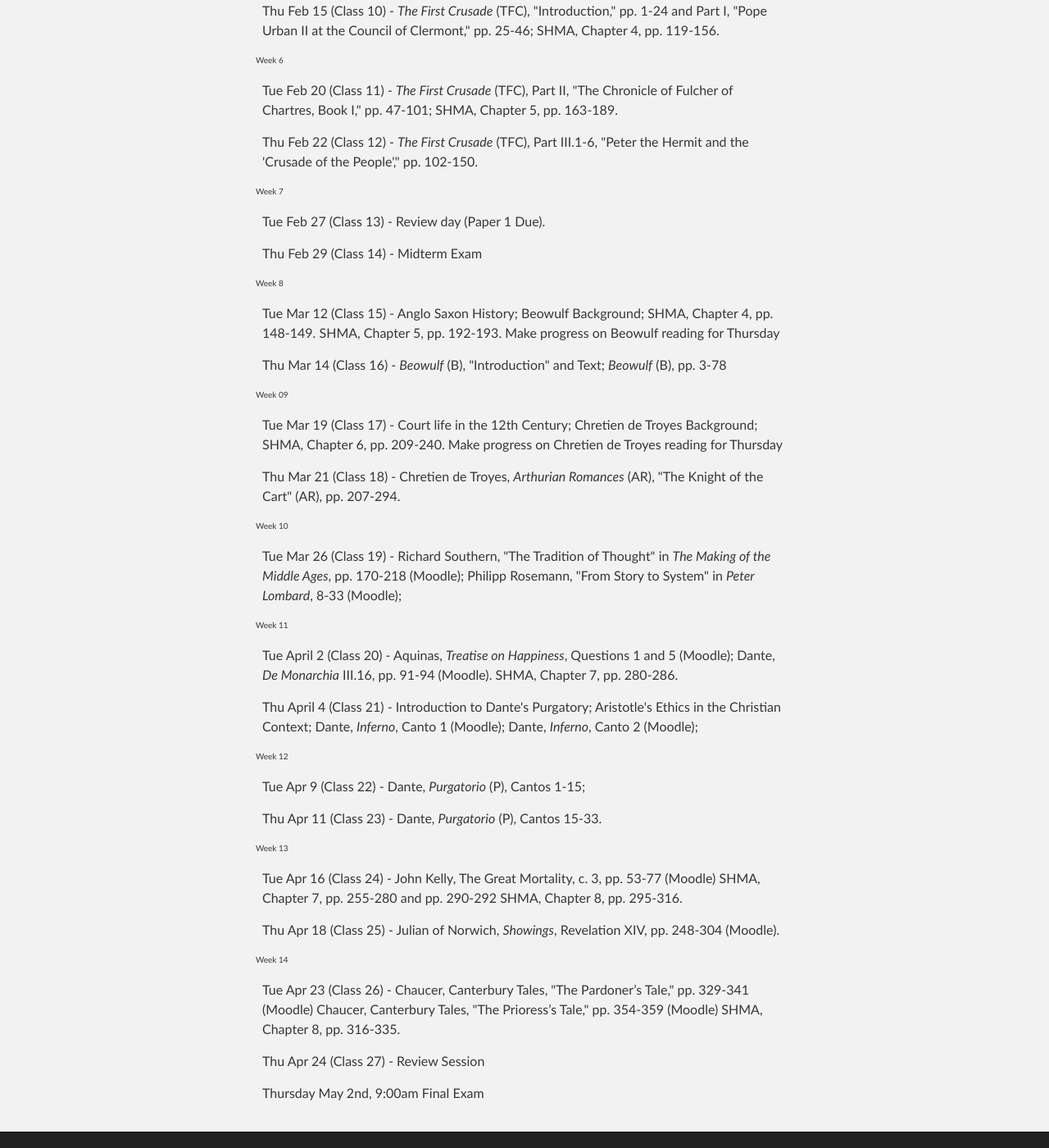
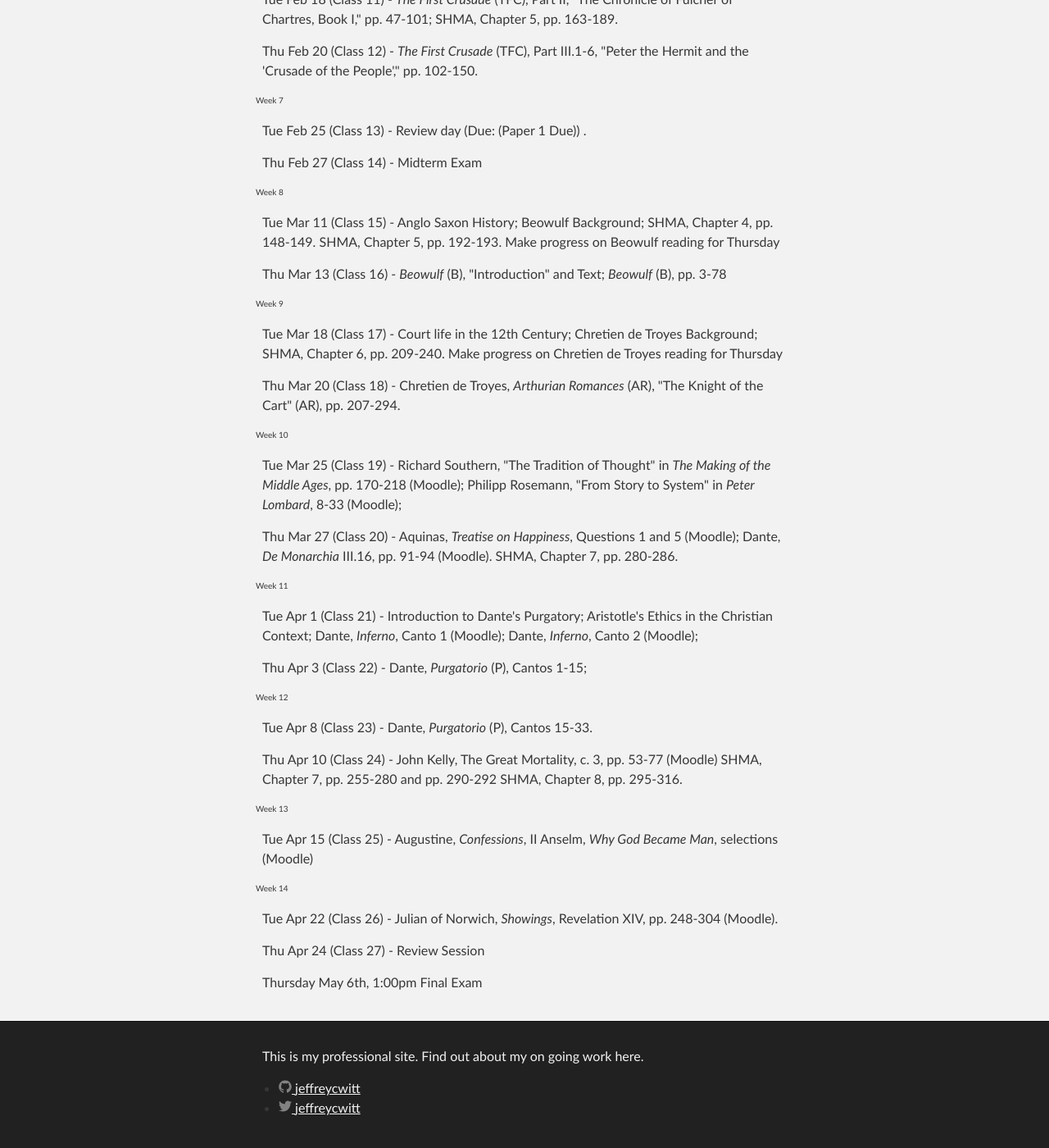
Before and after one commit to jeffreycwitt/jeffreycwitt.github.io, a Jekyll site: the page built from teaching/MedievalWorld.html, in a window 1280 px wide and 1400 px high, scrolled down 5359 px. Shown: the whole window at 82% size. Built offline with Jekyll 4.4.1, drawn with Linux system fonts in a browser that asks for light colours; some of the changed text lies outside the part shown.

Commit message:
syllabus update

```diff
--- a/teaching/MedievalWorld.html
+++ b/teaching/MedievalWorld.html
@@ -30,7 +30,7 @@ title:  Medieval World
 
          <p>Philosophy Department 050M </p>
 
-         <p>Office Hours: By Appointment Tues: 1pm-3pm; Wed: 1pm-3pm; Thurs: 1pm-3pm</p>
+         <p>Office Hours: By Appointment Tues: 12:30pm-4pm; Thurs: 12:30pm-2pm; 3-4pm</p>
          </div>
 
       <div id="coursedescription">
@@ -78,7 +78,6 @@ title:  Medieval World
 
          <p>Rosenwein, <em>A Short History of the Middle Ages</em> (SHMA), 6th ed. (Toronto: University of Toronto Press, 2023)</p>
 
-         <p>Augustine, <em>The City of God</em> (COG), trans. Marcus Dods (New York: The Modern Library, 1993) </p>
 
          <p><em>Rule of St. Benedict</em> (RSB) (Collegeville, MN: Liturgical Press, 1982) </p>
 
@@ -161,18 +160,16 @@ title:  Medieval World
                because I know everyone has busy weeks, I will grant you 2 participation passes prior
                to the mid-term
                and 2 participation passes prior to our final.
-               I participation score will be recorded in the grade book at the midterm and at the
+               A participation score will be recorded in the grade book at the midterm and at the
                end of the semester
                and will represent an cumulative average of your overall participation.
                </p>
 
             <p>
-               <em style="font-weight: bold; text-decoration: none;">Plenary and Messina Reflection (2.5%):</em>
+               <em style="font-weight: bold; text-decoration: none;">Plenary Reflections (2.5%):</em>
                We will have plenary lectures through the semester. Using our annotation tool,
                I will ask you to respond to posted prompts or discussion questions for 8 out of approximately
                12 plenary lectures.
-               Likewise, as part of Messina, we may occasionally have Messina events or lectures
-               that we ask you to respond to in a similar way.
                </p>
 
             <p>
@@ -348,13 +345,13 @@ title:  Medieval World
 
             Week 3</p>
          <p>
-            Tue Jan 30 (Class 5) -
+            Tue Jan 28 (Class 5) -
             Isabelle Cochelin, "When the Monks were the Book" in <em>The Medieval Bible as a Way of Life</em> ed. Susan Boyton and Diane Reilly, pp. 61-83 (Moodle);
             Joseph Lynch, "Monastic Life: The Twelfth Century" in <em>The Medieval Church: A Brief History</em>, pp. 197-215 (Moodle).
             </p>
 
          <p>
-            Thu Feb 1 (Class 6) -
+            Thu Jan 30 (Class 6) -
             "The Siege of Constantinople: Easter Chronicle", pp. 55-59 (Moodle);
             "The Quinisext Council", pp. 60-62 (Moodle);
             "The iconoclastic argument: The  Synod of 754", pp. 62-66 (Moodle);
@@ -390,7 +387,7 @@ title:  Medieval World
             </p>
 
          <p>
-            Thu Feb 15 (Class 10) -
+            Thu Feb 13 (Class 10) -
             <em>The First Crusade</em> (TFC), "Introduction," pp. 1-24 and Part I, "Pope Urban II at the Council of Clermont,"
             pp. 25-46;
             SHMA, Chapter 4, pp. 119-156.
@@ -414,14 +411,16 @@ title:  Medieval World
 
             Week 7</p>
          <p>
-            Tue Feb 27 (Class 13) -
+            Tue Feb 25 (Class 13) -
             Review day
 
-            (Paper 1 Due).
+
+            (Due: (Paper 1 Due))
+            .
             </p>
 
          <p>
-            Thu Feb 29 (Class 14) -
+            Thu Feb 27 (Class 14) -
             Midterm Exam
             </p>
 
@@ -430,8 +429,7 @@ title:  Medieval World
 
             Week 8</p>
          <p>
-            Tue Mar 12 (Class 15) -
-
+            Tue Mar 11 (Class 15) -
             Anglo Saxon History; Beowulf Background;
             SHMA, Chapter 4, pp. 148-149.
             SHMA, Chapter 5, pp. 192-193.
@@ -439,17 +437,17 @@ title:  Medieval World
             </p>
 
          <p>
-            Thu Mar 14  (Class 16) -
+            Thu Mar 13  (Class 16) -
             <em>Beowulf</em> (B), "Introduction" and Text;
             <em>Beowulf</em> (B), pp. 3-78
             </p>
 
 
-         <p id="week09" style="padding: 2px; font-size: 10px; text-indent: -10px;">
+         <p id="week9" style="padding: 2px; font-size: 10px; text-indent: -10px;">
 
-            Week 09</p>
+            Week 9</p>
          <p>
-            Tue Mar 19  (Class 17) -
+            Tue Mar 18 (Class 17) -
 
 
             Court life in the 12th Century; Chretien de Troyes Background;
@@ -459,7 +457,7 @@ title:  Medieval World
             </p>
 
          <p>
-            Thu Mar 21  (Class 18) -
+            Thu Mar 20  (Class 18) -
             Chretien de Troyes, <em>Arthurian Romances</em> (AR), "The Knight of the Cart" (AR), pp. 207-294.
             </p>
 
@@ -467,57 +465,58 @@ title:  Medieval World
 
             Week 10</p>
          <p>
-            Tue Mar 26  (Class 19) -
+            Tue Mar 25  (Class 19) -
 
             Richard Southern, "The Tradition of Thought" in <em>The Making of the Middle Ages</em>, pp. 170-218 (Moodle);
             Philipp Rosemann, "From Story to System" in <em>Peter Lombard</em>, 8-33 (Moodle);
             </p>
 
+         <p>
+            Thu Mar 27  (Class 20) -
+            Aquinas, <em>Treatise on Happiness</em>, Questions 1 and 5 (Moodle);
+            Dante, <em>De Monarchia</em> III.16, pp. 91-94 (Moodle).
+            SHMA, Chapter 7, pp. 280-286.
+            </p>
 
          <p id="week11" style="padding: 2px; font-size: 10px; text-indent: -10px;">
 
             Week 11</p>
          <p>
-            Tue April 2 (Class 20) -
-            Aquinas, <em>Treatise on Happiness</em>, Questions 1 and 5 (Moodle);
-            Dante, <em>De Monarchia</em> III.16, pp. 91-94 (Moodle).
-            SHMA, Chapter 7, pp. 280-286.
+            Tue Apr 1 (Class 21) -
+            Introduction to Dante's Purgatory; Aristotle's Ethics in the Christian Context;
+            Dante, <em>Inferno</em>, Canto 1 (Moodle);
+            Dante, <em>Inferno</em>, Canto 2 (Moodle);
             </p>
 
          <p>
-            Thu April 4 (Class 21) -
-            Introduction to Dante's Purgatory; Aristotle's Ethics in the Christian Context;
-            Dante, <em>Inferno</em>, Canto 1 (Moodle);
-            Dante, <em>Inferno</em>, Canto 2 (Moodle);
+            Thu Apr 3 (Class 22) -
+            Dante, <em>Purgatorio</em> (P), Cantos 1-15;
             </p>
 
          <p id="week12" style="padding: 2px; font-size: 10px; text-indent: -10px;">
 
             Week 12</p>
          <p>
-            Tue Apr 9  (Class 22) -
-            Dante, <em>Purgatorio</em> (P), Cantos 1-15;
+            Tue Apr 8  (Class 23) -
+            Dante, <em>Purgatorio</em> (P), Cantos 15-33.
             </p>
 
          <p>
-            Thu Apr 11  (Class 23) -
-            Dante, <em>Purgatorio</em> (P), Cantos 15-33.
+            Thu Apr 10  (Class 24) -
+
+            John Kelly, The Great Mortality,  c. 3, pp. 53-77 (Moodle)
+            SHMA, Chapter 7, pp. 255-280 and pp. 290-292
+            SHMA, Chapter 8, pp. 295-316.
             </p>
 
          <p id="week13" style="padding: 2px; font-size: 10px; text-indent: -10px;">
 
             Week 13</p>
          <p>
-            Tue Apr 16 (Class 24) -
+            Tue Apr 15 (Class 25) -
 
-            John Kelly, The Great Mortality,  c. 3, pp. 53-77 (Moodle)
-            SHMA, Chapter 7, pp. 255-280 and pp. 290-292
-            SHMA, Chapter 8, pp. 295-316.
-            </p>
-
-         <p>
-            Thu Apr 18 (Class 25) -
-            Julian of Norwich, <em>Showings</em>, Revelation XIV, pp. 248-304 (Moodle).
+            Augustine, <em>Confessions</em>, II
+            Anselm, <em>Why God Became Man</em>, selections (Moodle)
             </p>
 
 
@@ -525,10 +524,10 @@ title:  Medieval World
 
             Week 14</p>
          <p>
-            Tue Apr 23 (Class 26) -
-            Chaucer, Canterbury Tales, "The Pardoner’s Tale," pp. 329-341 (Moodle)
-            Chaucer, Canterbury Tales, "The Prioress’s Tale," pp. 354-359 (Moodle)
-            SHMA, Chapter 8, pp. 316-335.
+            Tue Apr 22 (Class 26) -
+            Julian of Norwich, <em>Showings</em>, Revelation XIV, pp. 248-304 (Moodle).
+
+
 
             </p>
 
@@ -538,7 +537,7 @@ title:  Medieval World
             </p>
 
          <p>
-            Thursday May 2nd, 9:00am
+            Thursday May 6th, 1:00pm
             Final Exam
             </p>
          </div>
```
Also changed, not shown: other parts of teaching/MedievalWorld.html (+12 -12 lines).
